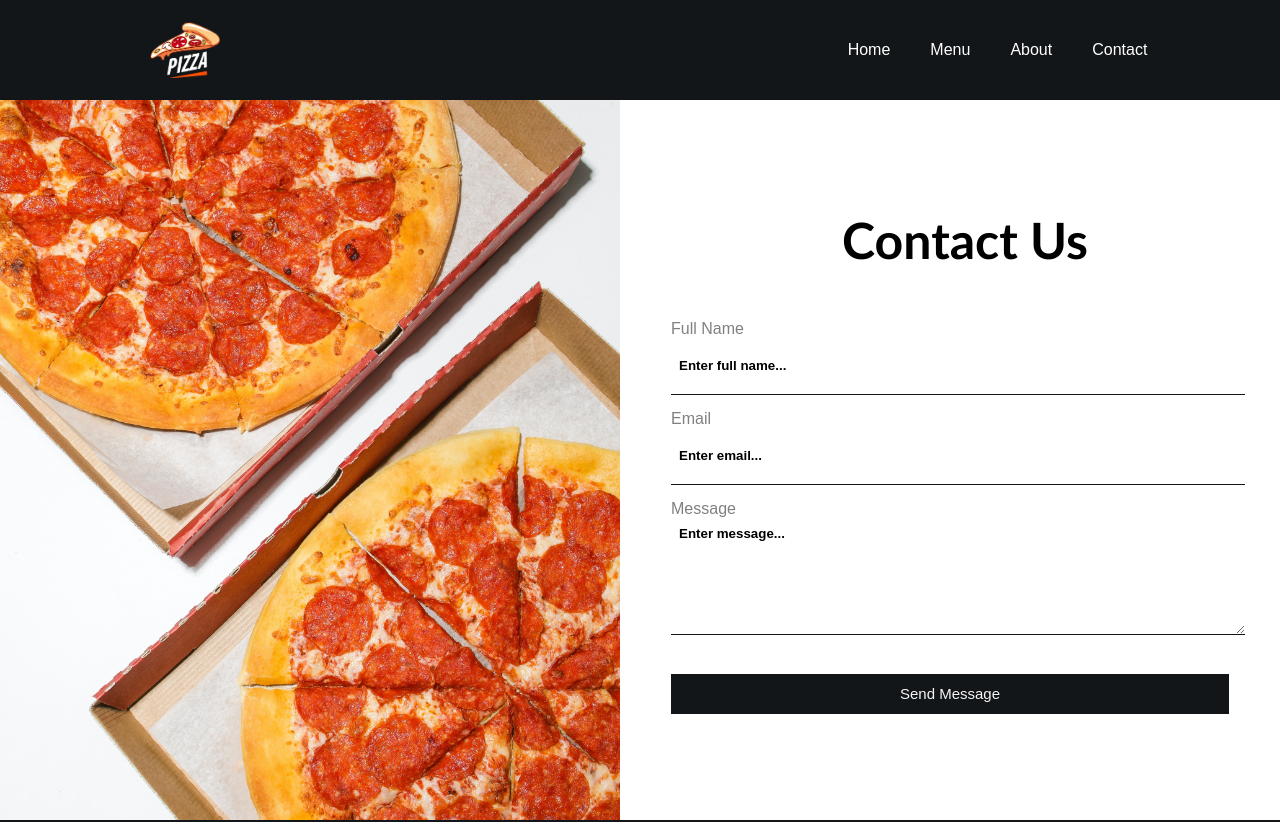
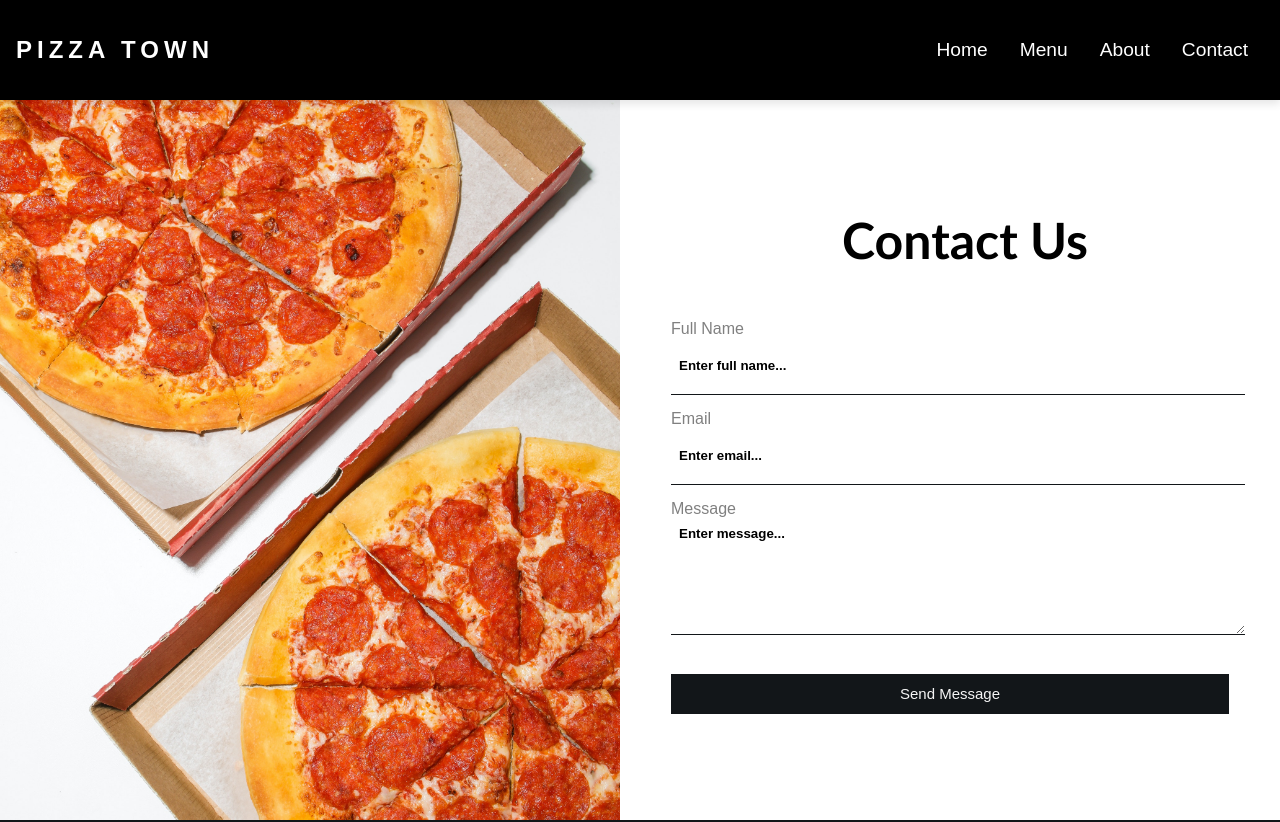
Before and after one commit to IsurandaK/Restaurant-menu, a React (Create React App) app: page /contact in a window 1280 px wide. Shown: the top 822 px of the page. Built offline with nearby package versions, Linux system fonts and the light colour scheme.

Commit message:
Update Navbar

```diff
--- a/src/components/Navbar.js
+++ b/src/components/Navbar.js
@@ -1,37 +1,44 @@
-import React, { useState } from "react";
-import Logo from "../assets/pizzaLogo.png";
-import { Link } from "react-router-dom";
-import ReorderIcon from '@mui/icons-material/Reorder';
+import React, { useState, useEffect } from 'react';
+import { Link } from 'react-router-dom';
 import "../styles/Navbar.css";
 
-function Navbar() {
-  const [openLinks, setOpenLinks] = useState(false);
+const NavBar = () => {
+  const [isMobile, setIsMobile] = useState(false);
+  const [isMenuOpen, setIsMenuOpen] = useState(false);
 
-  const toggleNavbar = () => {
-    setOpenLinks(!openLinks);
-  };
+  useEffect(() => {
+    const handleResize = () => {
+      if (window.innerWidth > 768) {
+        setIsMobile(false);
+        setIsMenuOpen(false);
+      } else {
+        setIsMobile(true);
+      }
+    };
+
+    window.addEventListener('resize', handleResize);
+
+    handleResize();
+
+    return () => {
+      window.removeEventListener('resize', handleResize);
+    };
+  }, []);
+
   return (
-    <div className="navbar">
-      <div className="leftSide" id={openLinks ? "open" : "close"}>
-        <img src={Logo} />
-        <div className="hiddenLinks">
-          <Link to="/"> Home </Link>
-          <Link to="/menu"> Menu </Link>
-          <Link to="/about"> About </Link>
-          <Link to="/contact"> Contact </Link>
-        </div>
-      </div>
-      <div className="rightSide">
-        <Link to="/"> Home </Link>
-        <Link to="/menu"> Menu </Link>
-        <Link to="/about"> About </Link>
-        <Link to="/contact"> Contact </Link>
-        <button onClick={toggleNavbar}>
-          <ReorderIcon />
-        </button>
-      </div>
-    </div>
+    <nav className="navbar">
+      <h1 className="logo">Pizza Town</h1>
+      <ul className={isMenuOpen ? "nav-links-mobile" : "nav-links"}>
+        <li><Link to="/" onClick={() => setIsMenuOpen(false)}>Home</Link></li>
+        <li><Link to="/menu" onClick={() => setIsMenuOpen(false)}>Menu</Link></li>
+        <li><Link to="/about" onClick={() => setIsMenuOpen(false)}>About</Link></li>
+        <li><Link to="/contact" onClick={() => setIsMenuOpen(false)}>Contact</Link></li>
+      </ul>
+      <button className="mobile-menu-icon" onClick={() => setIsMenuOpen(!isMenuOpen)}>
+        {isMenuOpen ? '✖' : '☰'}
+      </button>
+    </nav>
   );
-}
+};
 
-export default Navbar;
+export default NavBar;
--- a/src/styles/Navbar.css
+++ b/src/styles/Navbar.css
@@ -1,102 +1,101 @@
+/* NavBar.css */
+
 .navbar {
-  width: 100%;
-  height: 100px;
-  background-color: #121619;
   display: flex;
-  flex-direction: row;
+  justify-content: space-between;
+  align-items: center;
+  background-color: #000000;
+  padding: 1rem;
+  position: sticky;
+  top: 0;
+  z-index: 1000;
+  box-shadow: 0 4px 8px rgba(0, 0, 0, 0.1);
 }
 
-.navbar .leftSide {
-  flex: 50%;
-  height: 100%;
-  display: flex;
-  align-items: center;
-  padding-left: 150px;
+.logo {
+  color: #fff;
+  text-transform: uppercase;
+  letter-spacing: 5px;
+  font-size: 1.5rem;
+  font-weight: bold;
 }
 
-.navbar .leftSide img {
-  width: 70px;
+.nav-links {
+  display: flex;
+  list-style: none;
 }
 
-.navbar .rightSide {
-  flex: 50%;
-  height: 100%;
-  display: flex;
-  align-items: center;
-  justify-content: center;
+.nav-links li {
+  margin: 0 1rem;
 }
 
-.navbar a {
-  color: white;
+.nav-links a {
+  color: #fff;
   text-decoration: none;
-  margin: 20px;
+  font-size: 1.2rem;
+  transition: color 0.3s ease-in-out;
 }
 
-.navbar .rightSide button {
-  background-color: transparent;
-  border: none;
-  color: white;
-  cursor: pointer;
+.nav-links a:hover {
+  color: #ffeb3b;
 }
 
-.navbar .rightSide svg {
-  font-size: 40px;
+.mobile-menu-icon {
+  display: none;
+  font-size: 1.5rem;
+  color: #fff;
+  cursor: pointer;
+  background: none;
+  border: none;
 }
 
-.navbar #open {
-  padding-left: 0px;
-}
-.navbar #open img {
-  display: none;
+.nav-links-mobile {
+  display: flex;
+  flex-direction: column;
+  align-items: center;
+  position: absolute;
+  top: 80px;
+  right: 0;
+  width: 100%;
+  height: calc(100vh - 80px);
+  background-color: #000000;
+  z-index: 1;
+  animation: slideIn 0.3s ease-in-out;
+  list-style: none;
+  padding: 0;
 }
 
-.navbar #close img {
-  display: inherit;
+.nav-links-mobile li {
+  margin: 1.5rem 0;
 }
 
-.navbar #open .hiddenLinks {
-  display: inherit;
-  margin-left: 30px;
+.nav-links-mobile a {
+  color: #fff;
+  text-decoration: none;
+  font-size: 1.5rem;
+  transition: color 0.3s ease-in-out;
 }
 
-.navbar #close .hiddenLinks {
-  display: none;
+.nav-links-mobile a:hover {
+  color: #ffeb3b;
 }
 
-.navbar #open a {
-  width: 70px;
-  margin: 5px;
-}
-@media only screen and (max-width: 900px) {
-  .navbar .rightSide a {
-    width: 70px;
+@keyframes slideIn {
+  from {
+    opacity: 0;
+    transform: translateY(-20px);
   }
-  .navbar .leftSide {
-    padding-left: 50px;
+  to {
+    opacity: 1;
+    transform: translateY(0);
   }
 }
 
-@media only screen and (max-width: 600px) {
-  .navbar .rightSide a {
+@media screen and (max-width: 768px) {
+  .nav-links {
     display: none;
   }
-
-  .navbar .rightSide {
-    justify-content: flex-end;
-    padding-right: 50px;
-  }
-
-  .navbar .rightSide button {
-    display: inherit;
+  .mobile-menu-icon {
+    display: block;
   }
 }
-
-@media only screen and (min-width: 600px) {
-  .navbar .rightSide button {
-    display: none;
-  }
-
-  .hiddenLinks {
-    display: none;
-  }
-}
```
